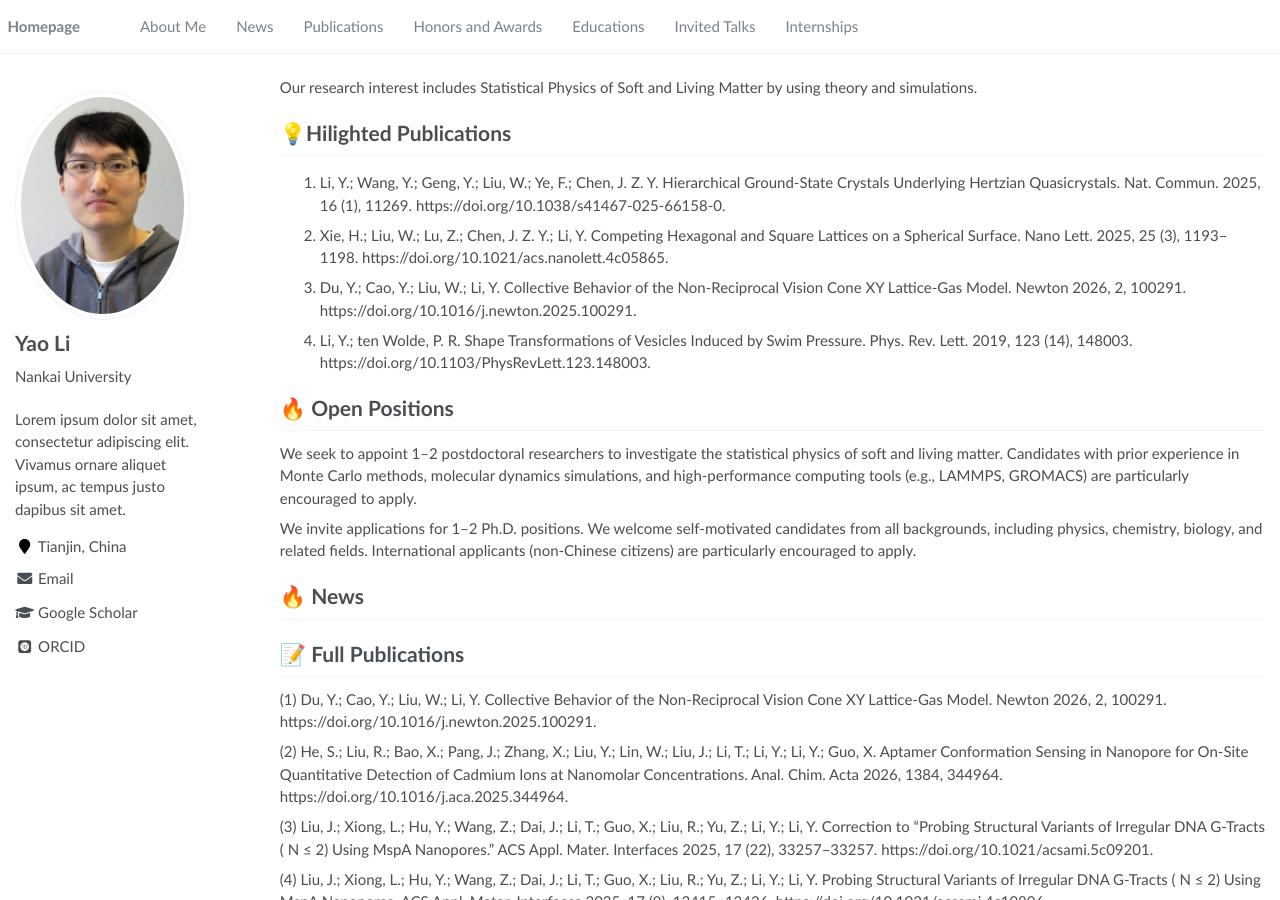
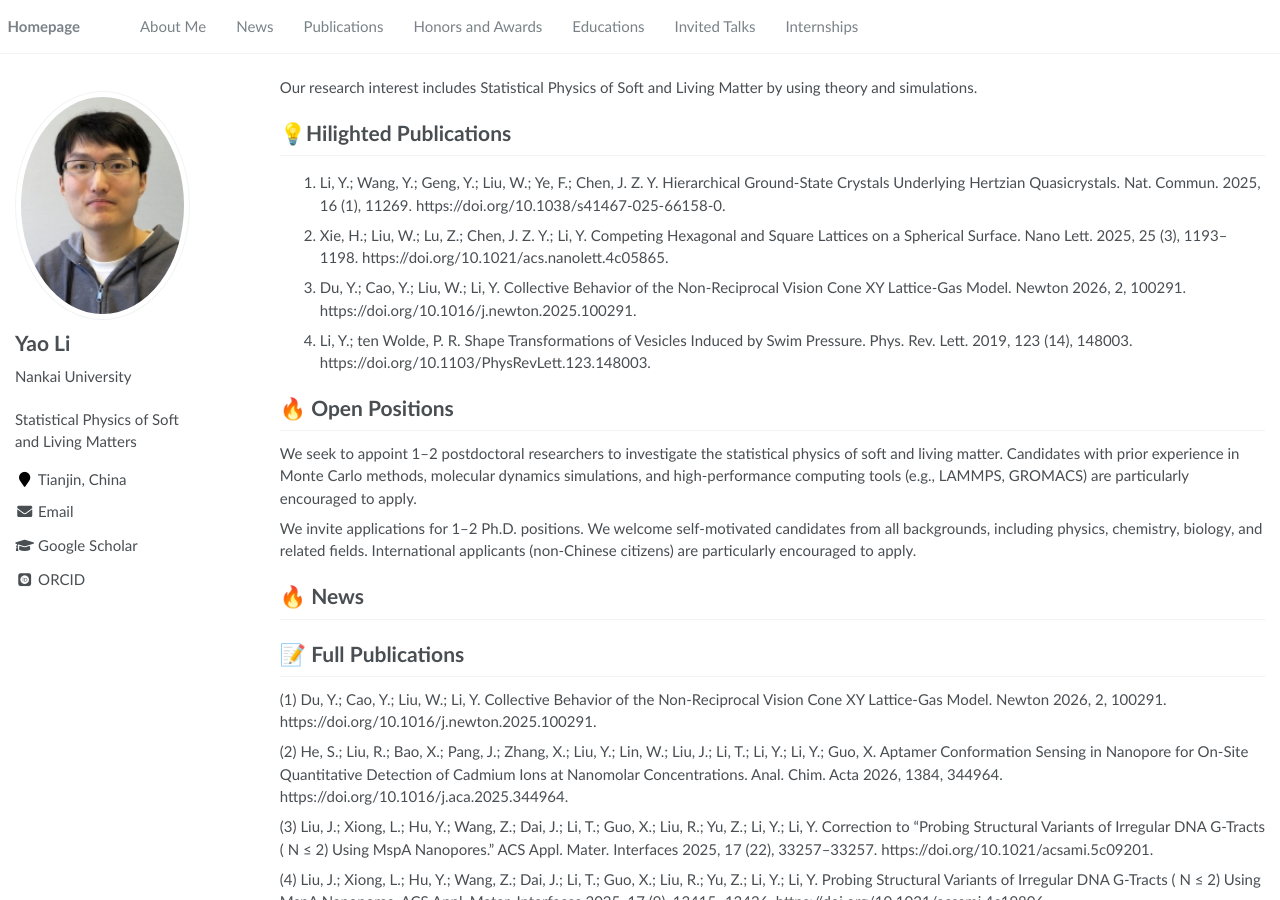
Before and after one commit to lliyao/lliyao.github.io, a Jekyll site: the page built from _pages/about.md, in a window 1280 px wide and 900 px high. Built offline with Jekyll 4.4.1, drawn with Linux system fonts in a browser that asks for light colours; some web fonts are replaced.

Commit message:
Update _config.yml

```diff
--- a/_config.yml
+++ b/_config.yml
@@ -6,9 +6,9 @@
 # `jekyll serve`. If you change this file, please restart the server process.
 
 # Site Settings
-title                    : "Lorem ipsum"
-description              : "Lorem ipsum dolor sit amet, consectetur adipiscing elit. Vivamus ornare aliquet ipsum, ac tempus justo dapibus sit amet. "
-repository               : "RayeRen/acad-homepage.github.io"
+title                    : "Yao Li"
+description              : "Statistical Physics of Soft and Living Matters"
+repository               : "lliyao/lliyao.github.io"
 google_scholar_stats_use_cdn : true
 
 # google analytics
@@ -16,7 +16,7 @@ google_analytics_id      :  # get google_analytics_id from https://analytics.goo
 
 # SEO Related
 google_site_verification :  # get google_site_verification from https://search.google.com/search-console/about
-bing_site_verification   :  # get bing_site_verification from https://www.bing.com/webmasters/about
+bing_site_verification   :   get bing_site_verification from https://www.bing.com/webmasters/about
 baidu_site_verification  :  # get baidu_site_verification from https://ziyuan.baidu.com/login/index?u=/site/index
 
 # Site Author
@@ -57,6 +57,7 @@ author:
   xing             :
   youtube          :
   wikipedia        :
+  bilibili         : "https://space.bilibili.com/478949856"
 
 
 # Reading Files
```
